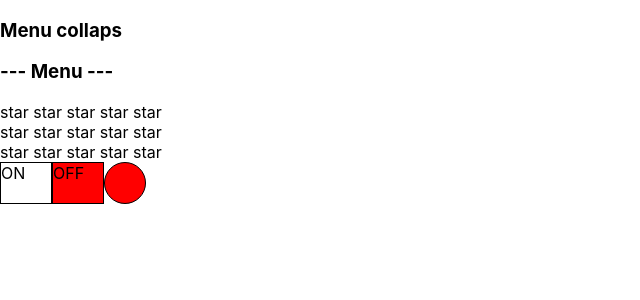
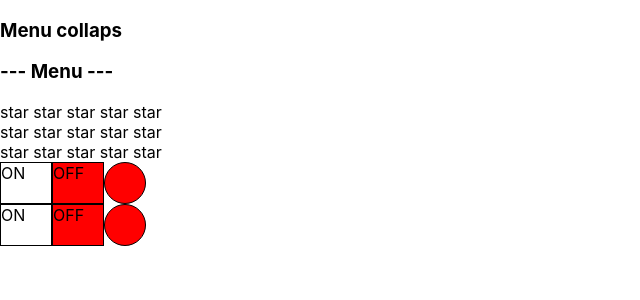
Before and after one commit to sshaporov/react-in-details-yellow, a React (Create React App) app: page / in a window 1280 px wide. Shown: the top 300 px of the page, without its empty margins (0-640 px from the left). Built offline with nearby package versions, Linux system fonts and the light colour scheme.

Commit message:
#08 callback - do OnOff component like Controlled component

```diff
--- a/src/App.tsx
+++ b/src/App.tsx
@@ -6,12 +6,14 @@ import {Rating, RaitingValueType} from "./components/Rating/Rating";
 import {UncontrolledRating} from "./components/UncontrolledRating/UncontrolledRating";
 import OnOff from "./components/OnOff/OnOff";
 import {UncontrolledRatingVersion2} from "./components/UncontrolledRating/UncontrolledRatingVersion2";
+import OnOffTemp from "./components/OnOff/OnOffTemp";
 
 function App() {
     console.log('App rendering')
 
     let [ratingValue, setRatingValue] = useState<RaitingValueType>(0)
     let [accordionCollapsed, setAccordionCollapsed] = useState<boolean>(true)
+    let [on, setOn] = useState<boolean>(false)
 
 
   return (
@@ -24,6 +26,7 @@ function App() {
           <UncontrolledRatingVersion2 />
 
           <OnOff />
+          <OnOffTemp onClick={ setOn } on={on}/>
 
       </div>
   );
--- /dev/null
+++ b/src/components/OnOff/OnOffTemp.tsx
@@ -0,0 +1,28 @@
+import React, {useState} from "react";
+import styles from "./OnOff.module.css"
+
+
+type PropsType = {
+    onClick: (value: boolean) => void
+    on: boolean
+}
+function OnOffTemp(props: PropsType) {
+
+    const switchFn = (value: boolean) => {
+        props.onClick(value)
+    }
+
+    return (
+        <div className={styles.onoff_wrapper}>
+            <div onClick={ () => switchFn(true) }
+                 className={`${styles.switcherOn} ${props.on && styles.green}`}>ON
+            </div>
+            <div onClick={ () => switchFn(false) }
+                 className={`${styles.switcherOff} ${!props.on && styles.red}`}>OFF
+            </div>
+            <div className={`${styles.circle} ${props.on && styles.green} ${!props.on && styles.red}`}></div>
+        </div>
+    )
+}
+
+export default OnOffTemp;
```
